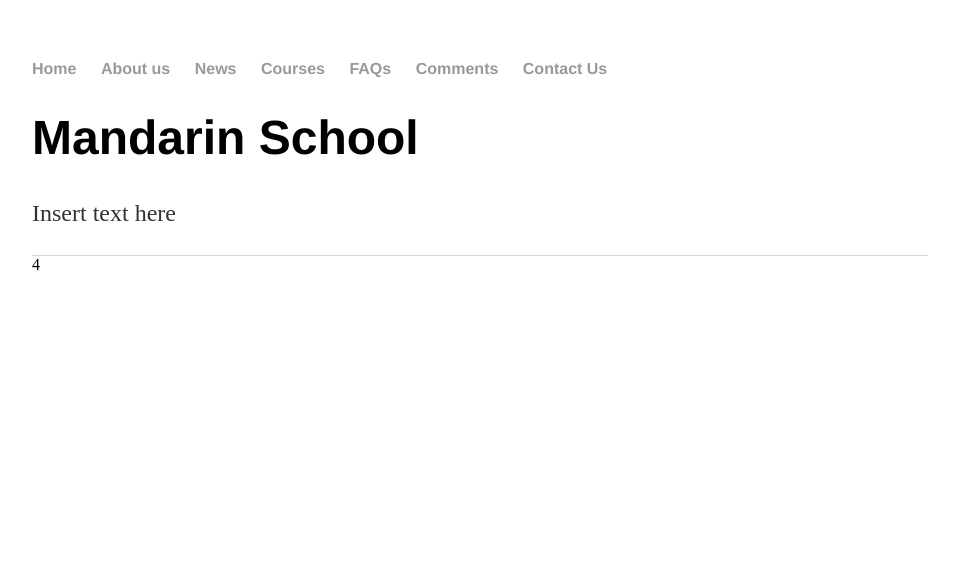
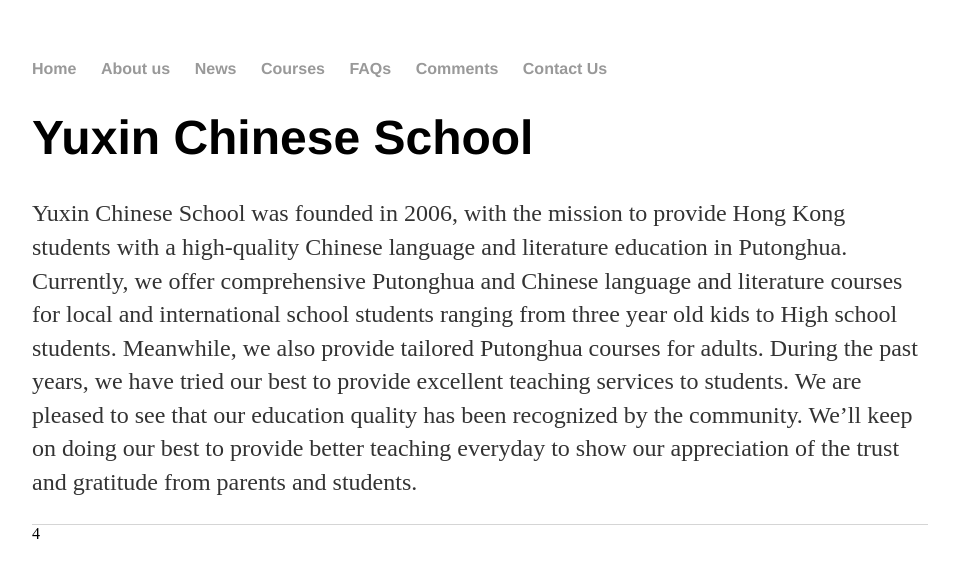
Before and after one commit to yuxinputonghua/yuxinputonghua.github.io, a plain HTML site: page index.html in a window 1280 px wide. Shown: the whole page, without its empty margins (160-1119 px from the left). Drawn offline with Linux system fonts and the light colour scheme.

Commit message:
Update index.html

```diff
--- a/index.html
+++ b/index.html
@@ -18,8 +18,10 @@
 		</nav>
 		<div class="container">
     		<div class="blurb">
-        		<h1>Mandarin School</h1>
-				<p>Insert text here</a></p>
+        		<h1>Yuxin Chinese School</h1>
+				<p>Yuxin Chinese School was founded in 2006, with the mission to provide Hong Kong students with a high-quality Chinese language and literature education in Putonghua. Currently, we offer comprehensive Putonghua and Chinese language and literature courses for local and international school students ranging from three year old kids to High school students. Meanwhile, we also provide tailored Putonghua courses for adults.
+
+During the past years, we have tried our best to provide excellent teaching services to students. We are pleased to see that our education quality has been recognized by the community. We’ll keep on doing our best to provide better teaching everyday to show our appreciation of the trust and gratitude from parents and students.</a></p>
     		</div><!-- /.blurb -->
 		</div><!-- /.container -->
 		<footer>
```
